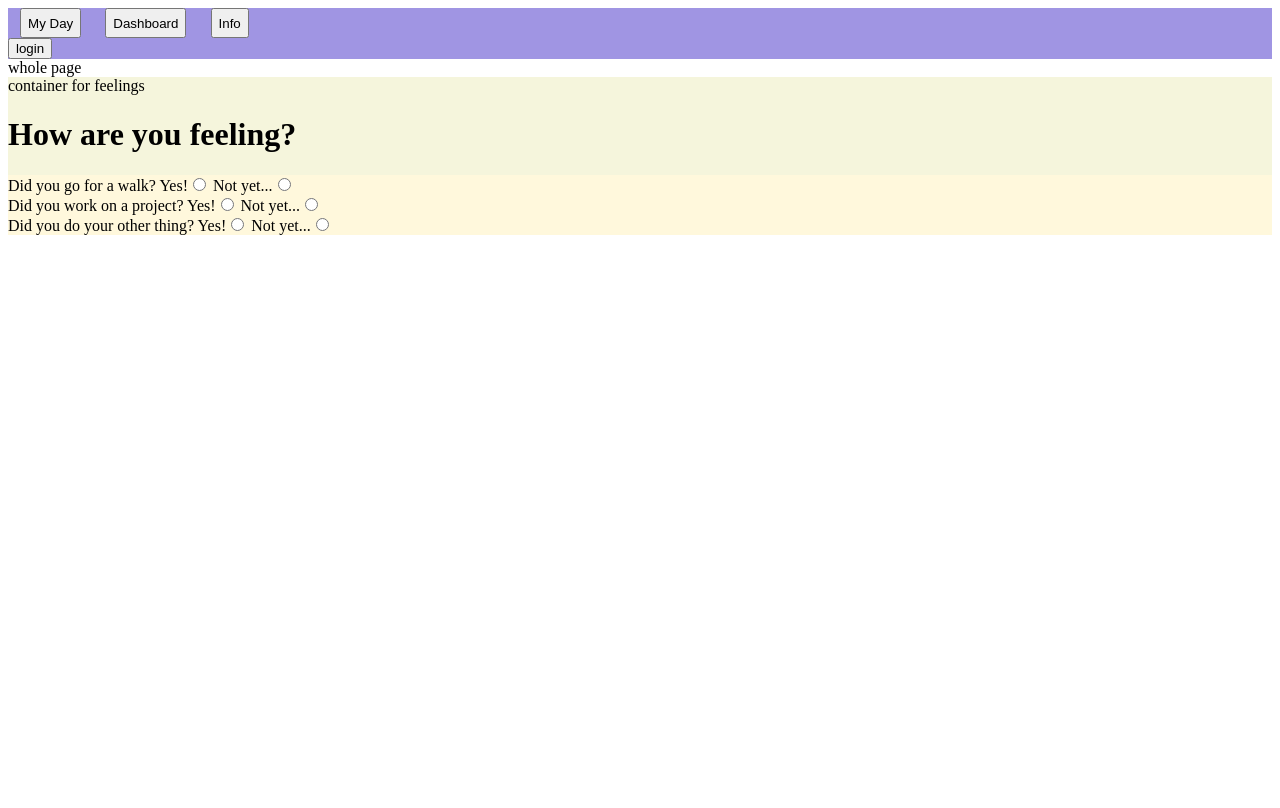
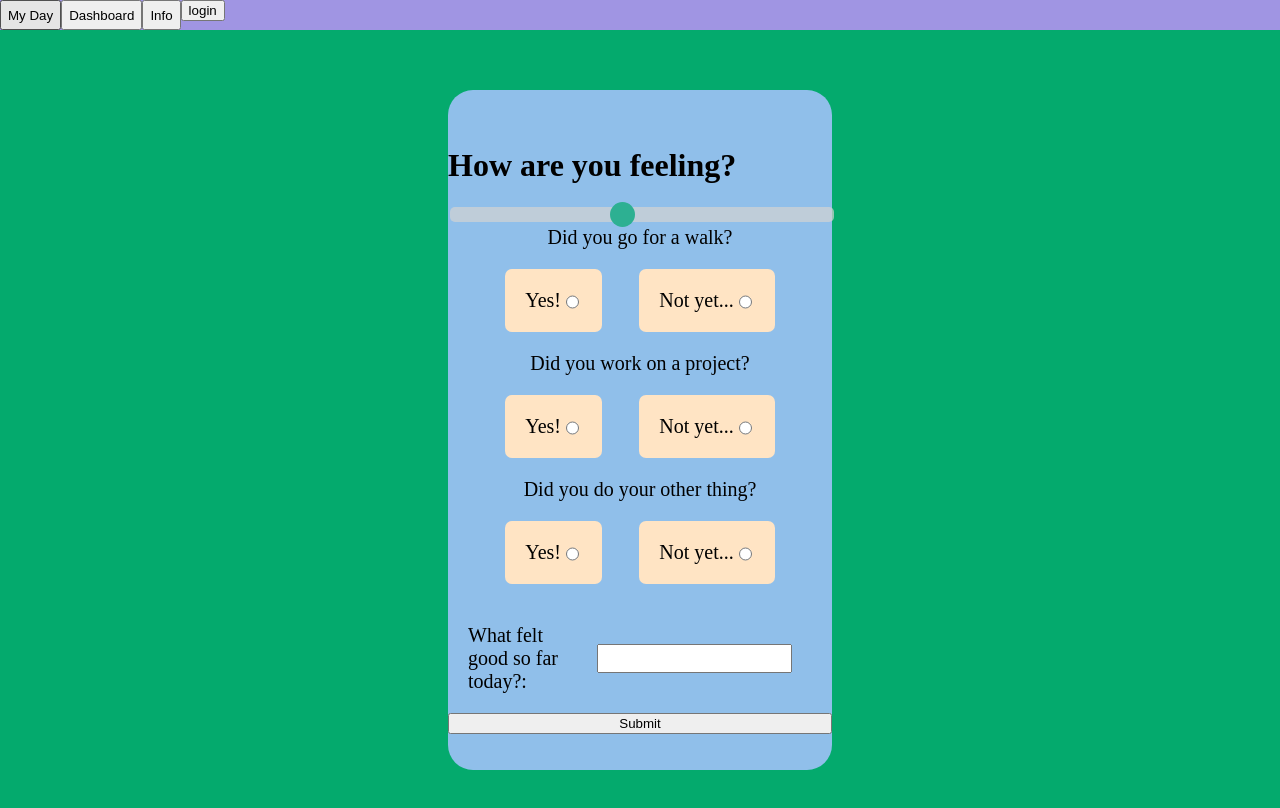
Before and after one commit to Curtisodell1/LifeTrackerProject, a React (Create React App) app in the folder client/: page /dayview in a window 1280 px wide. Shown: the top 808 px of the page. Built offline with nearby package versions, Linux system fonts and the light colour scheme.

Commit message:
various changes throughout form and dashbord display

```diff
--- a/client/public/index.html
+++ b/client/public/index.html
@@ -29,20 +29,9 @@
       work correctly both with client-side routing and a non-root public URL.
       Learn how to configure a non-root public URL by running `npm run build`.
     -->
-    <title>Reciplease</title>
+    <title>LifeTracker</title>
   </head>
   <body>
-    <noscript>You need to enable JavaScript to run this app.</noscript>
     <div id="root"></div>
-    <!--
-      This HTML file is a template.
-      If you open it directly in the browser, you will see an empty page.
-
-      You can add webfonts, meta tags, or analytics to this file.
-      The build step will place the bundled scripts into the <body> tag.
-
-      To begin the development, run `npm start` or `yarn start`.
-      To create a production bundle, use `npm run build` or `yarn build`.
-    -->
   </body>
 </html>
--- a/client/src/components/Dashboard.js
+++ b/client/src/components/Dashboard.js
@@ -1,15 +1,15 @@
 function Dashboard(){
     return(
     <div>
-        <div>
+        <div id="dashboardPage">
             <div id="dashboardRow1">
-                <div id="dashboard1">
+                <div className="dashboard" id="dashboard1">
                     <div>
                     <div id="testDashboard1">Test </div>
                     <div id="inputDashboard1">Test Text</div>
                     </div>
                 </div>
-                <span id="dashboard2">
+                <span className="dashboard" id="dashboard2">
                 <div>
                     <div id="testDashboard1">Test </div>
                     <div id="inputDashboard1">Test Text</div>
@@ -17,19 +17,14 @@ function Dashboard(){
                 <div id="inputDashboard2"></div>
                 </span>
             </div>
-            <div >
-                SPACED
-                {/* Will need to make this as a determined border or
-                have padding on other divs */}
-            </div>
             <div id="dashboardRow2">
-                <span id="dashboard3">
+                <span className="dashboard" id="dashboard3">
                     <div>
                         <div id="testDashboard1">Test </div>
                         <div id="inputDashboard1">Test Text</div>
                     </div>
                 </span>
-                <span id="dashboard4">
+                <span className="dashboard" id="dashboard4">
                     <div>
                         <div id="testDashboard1">Test </div>
                         <div id="inputDashboard1">Test Text</div>
--- a/client/src/components/DayView.js
+++ b/client/src/components/DayView.js
@@ -1,42 +1,71 @@
 
 
 function DayView(){
+
+    function handleSubmit(e) {
+        e.preventDefault()
+        console.log()
+    }
+
+
     return (
-        <div className="dayPage"> whole page
-            <div className="inputContainer"> container for feelings
+        <div className="dayPage">
+            <div className="inputContainer">
+                <form onSubmit={handleSubmit} className="feelingForm">
                     <h1 className="feelingHeadLine">How are you feeling?</h1>
-                <form className="feelingForm">
+                    <div class="slidecontainer">
+                    <input type="range" min="1" max="10" value="5" class="slider" id="myRange"/>
+                    </div>
                         <div>
-                        <span>
                                 <label className="activityLabel">Did you go for a walk?</label>
-                            <label> Yes!</label>
-                            <input className="radioButton" type="radio"></input>
-                            <label> Not yet...</label>
-                            <input className="radioButton" type="radio"></input>
+                            <div className="entryDivs">
+                                <span className="yes">
+                                <label for="work" className="choiceLabels"> Yes!</label>
+                                <input className="radioButton" type="radio" name="walk"></input>
+                                </span>
+                                <span className="yes">
+                                <label className="choiceLabels"> Not yet...</label>
+                                <input className="radioButton" type="radio" name="walk"></input>
                                 </span>
                             </div>
+                        </div>
                         <div>
-                        <span>
                                 <label className="activityLabel">Did you work on a project?</label>
-                            <label> Yes!</label>
-                            <input className="radioButton" type="radio"></input>
-                            <label> Not yet...</label>
-                            <input className="radioButton" type="radio"></input>
+                            <div className="entryDivs">
+                                <span className="yes">
+                                <label className="choiceLabels"> Yes!</label>
+                                <input className="radioButton" type="radio" name="work"></input>
+                                </span>
+                                <span className="yes">
+                                <label className="choiceLabels"> Not yet...</label>
+                                <input className="radioButton" type="radio" name="work"></input>
                                 </span>
                             </div>
+                        </div>
                         <div>
-                        <span>
                                 <label className="activityLabel"> Did you do your other thing?</label>
-                            <label> Yes!</label>
-                            <input className="radioButton" type="radio"></input>
-                            <label> Not yet...</label>
-                            <input className="radioButton" type="radio"></input>
+                            <span className="entryDivs">
+                                <span className="yes">
+                                <label className="choiceLabels"> Yes!</label>
+                                <input className="radioButton" type="radio" name="other"></input>
+                                </span>
+                                <span className="yes">
+                                <label className="choiceLabels"> Not yet...</label>
+                                <input className="radioButton" type="radio" name="other"></input>
+                                </span>
                             </span>
                         </div>
+                            <div className="entryDivs">
+                                <label className="activityLabel">What felt good so far today?: </label>
+                                <div className="entryDivs">
+                                <input id="inputField" type="text"/>
+                                </div>
+                        </div>
+                            <input
+                            type="submit" />
                 </form>
         </div>
         </div>
-
     )
 }
 
--- a/client/src/components/Header.js
+++ b/client/src/components/Header.js
@@ -2,8 +2,8 @@ import { Link } from "react-router-dom"
 
 function Header(){
     return (
+
         <div className="headerDiv">
-            <span>
             <span className="headerButtonContainer">
                 <Link to = "/dayview">
                 <button className="headerButton">My Day</button>
@@ -15,6 +15,7 @@ function Header(){
                 <button className="headerButton">Info</button>
                 </Link>
             </span>
+            <span className="loginButton">
             <Link to = "/login">
             <button>login</button>
             </Link>
--- a/client/src/index.css
+++ b/client/src/index.css
@@ -5,14 +5,20 @@
   --text: hsla(0, 0%, 100%, 0.88);
 }
 
+body{
+  margin:0%;
+  padding: 0%;
+}
+
 /* Headers */
 .headerDiv{
   background-color: rgba(160, 149, 227, 1);
+  display: flex;
+  flex-direction: row;
 }
 
 .headerButton{
   height: 30px;
-
 }
 
 .headerButtonContainer{
@@ -21,12 +27,28 @@
   max-width: 20%;
 }
 
+.loginButton{
+  display: flex;
+  justify-self: self-end;
+}
+
 /* Dashboard */
+#dashboardPage{
+  background: #04AA6D;
+  height: 100vh;
+  width: 100vw;
+}
+
+.dashboard{
+margin-top: 3%;
+border-radius: 29px;
+}
 
 #dashboardRow1{
   display:flex;
-  min-height: 500px;
+  height: 45vh;
   justify-content: space-around;
+
 }
 
 #dashboard1{
@@ -36,20 +58,18 @@
   min-width: 30%;
   justify-content: center;
   align-items: center;
-
 }
 
 #testDashboard1{
   display:flex;
   flex-grow: 1;
   background-color:rgba(160, 149, 227, 1);
-  border: 10%;
 }
 
 #inputDashboard1{
   display:flex;
-  height: 250px;
   flex-grow: 9;
+
   background-color:  rgba(255, 203, 222, 1);
 }
 
@@ -61,12 +81,11 @@
   text-align: center;
   justify-content: center;
   align-items: center;
-  border: #fff;
-  padding: 20px;
 }
 
 #dashboardRow2{
   display:flex;
+  height: 45vh;
   justify-content: space-around;
 }
 
@@ -78,15 +97,13 @@
   text-align: center;
   justify-content: center;
   align-items: center;
-  border: #fff;
-  padding: 20px;
 }
 
 #dashboard4{
   display: flex;
   min-height: 350px;
+  min-width: 30%;
   background-color: rgba(144, 191, 234, 1);
-  min-width: 30%;
   justify-content: center;
   align-items: center;
 }
@@ -94,25 +111,104 @@
 /* DayView */
 
 .dayPage{
-  background-color: ;
+  display: flex;
+  background-color: #04AA6D;
+  height: 100vh;
+  flex-direction: column;
+  justify-content: center;
+  align-content: center;
+  flex-wrap: wrap;
+}
+
+.slider {
+  -webkit-appearance: none;
+  width: 100%;
+  height: 15px;
+  border-radius: 5px;
+  background: #d3d3d3;
+  outline: none;
+  opacity: 0.7;
+  -webkit-transition: .2s;
+  transition: opacity .2s;
+}
+
+.slider::-webkit-slider-thumb {
+  -webkit-appearance: none;
+  appearance: none;
+  width: 25px;
+  height: 25px;
+  border-radius: 50%;
+  background: #04AA6D;
+  cursor: pointer;
+}
+
+.slider::-moz-range-thumb {
+  width: 25px;
+  height: 25px;
+  border-radius: 50%;
+  background: #04AA6D;
+  cursor: pointer;
 }
 
 .inputContainer{
-  background-color: beige;
+  display: flex;
+  align-content: center;
+  flex-direction: column;
+  justify-content: center;
+  flex-wrap: wrap;
+  width: 30vw;
+  height: 85vh;
+  background-color: rgba(144, 191, 234, 1);
+  border-radius: 25px;
 }
 
 .feelingHeadline{
-  background-color: black;
 }
 
 .feelingForm{
-  background-color: cornsilk;
+  background-color: rgba(144, 191, 234, 1);
+  display: flex;
+  flex-direction: column;
+  justify-content: space-evenly;
+  align-content: space-evenly;
 }
 
 .activityLabel{
+  display: flex;
+  justify-content: center;
+  align-self: center;
+  font-size: 20px;
+}
 
+.choiceLabels{
+  font-size: 20px;
 }
 
 .radioButton{
+  height: 20px;
+}
 
+.yes{
+  border-radius: 7px;
+  justify-content: space-around;
+  padding: 20px;
+  background-color: bisque;
+  display: flex;
+  border-width: #61dafb 20px;
+  margin: 0;
 }
+
+
+.entryDivs{
+  display: flex;
+  flex-direction: row;
+  align-content: space-evenly;
+  justify-content: space-evenly;
+  padding: 20px;
+}
+
+#inputField{
+  display: flex;
+  justify-content: center;
+  padding: 5px 7px;
+}
```
Lines whose indentation alone changed are shown as unchanged.
